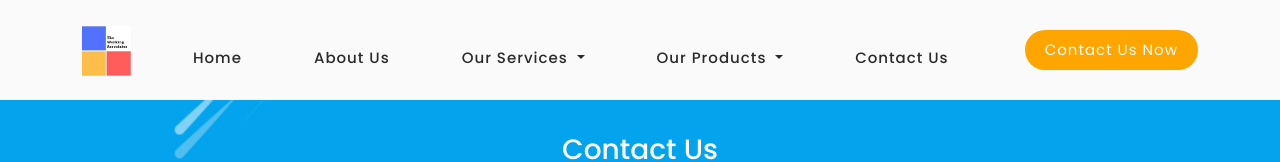
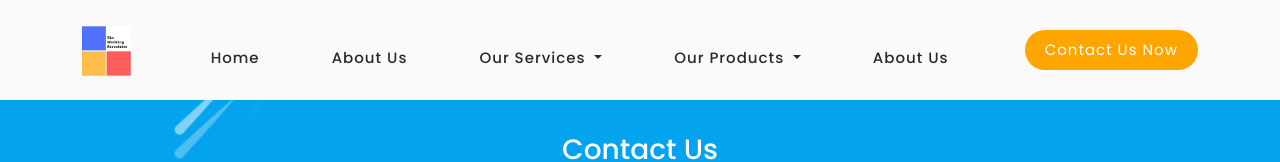
Before and after one commit to himanshuvalwani/twa.github.io, a plain HTML site: page about us.html in a window 1280 px wide. Shown: the top 162 px of the page. Drawn offline with nearby package versions, Linux system fonts and the light colour scheme; a script that the page names is missing.

Commit message:
Update about us.html

```diff
--- a/about us.html
+++ b/about us.html
@@ -13,7 +13,7 @@
 
     <link href="https://fonts.googleapis.com/css2?family=Poppins:wght@100;200;300;400;500;600;700;800;900&display=swap" rel="stylesheet">
 
-    <title>The Working Associates :: Contact Us</title>
+    <title>The Working Associates :: About Us</title>
 
     <!-- Bootstrap core CSS -->
     <link href="vendor/bootstrap/css/bootstrap.min.css" rel="stylesheet">
@@ -91,7 +91,7 @@ https://templatemo.com/tm-565-onix-digital
 
       </li>
       <li class="nav-item">
-        <a class="nav-link" href="Contact-us.html">Contact Us</a>
+        <a class="nav-link" href="about us.html">About Us</a>
       </li>
 
               <li class="scroll-to-section"><div class="main-red-button-hover"><a href="#contact">Contact Us Now</a></div></li>
```
